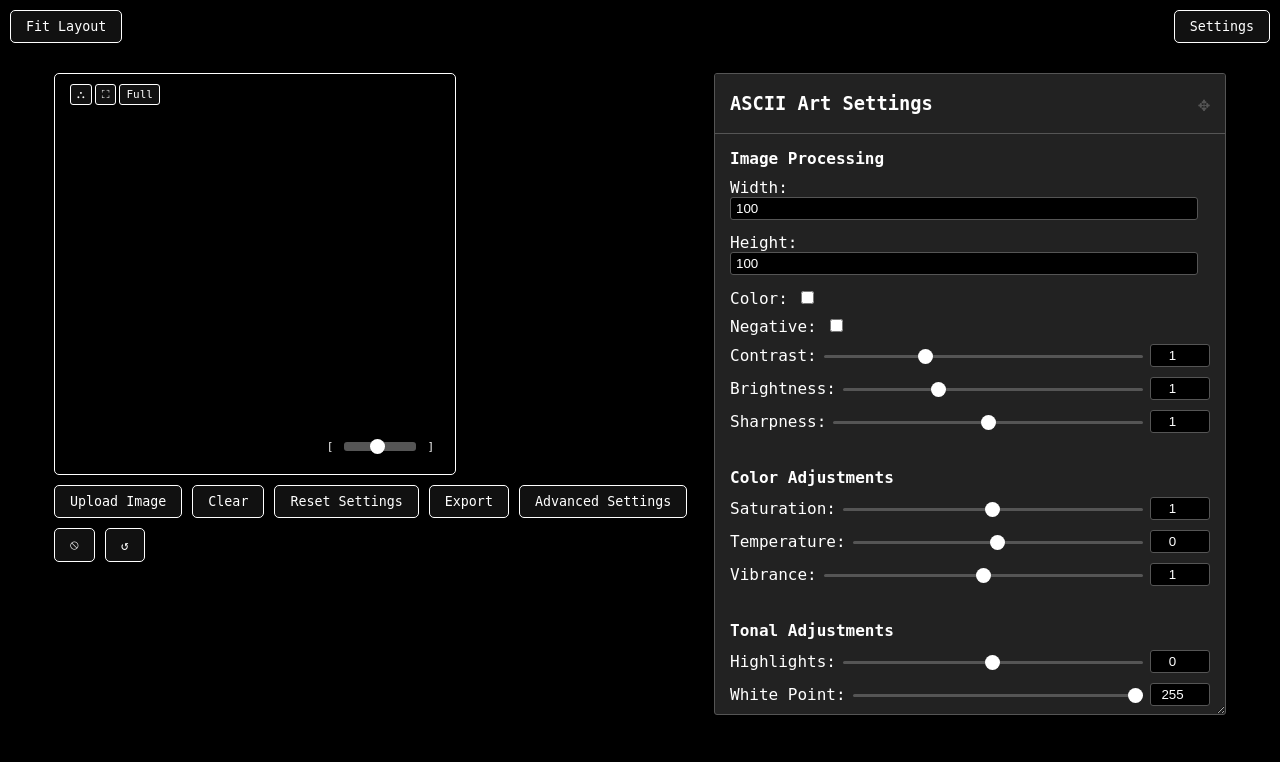
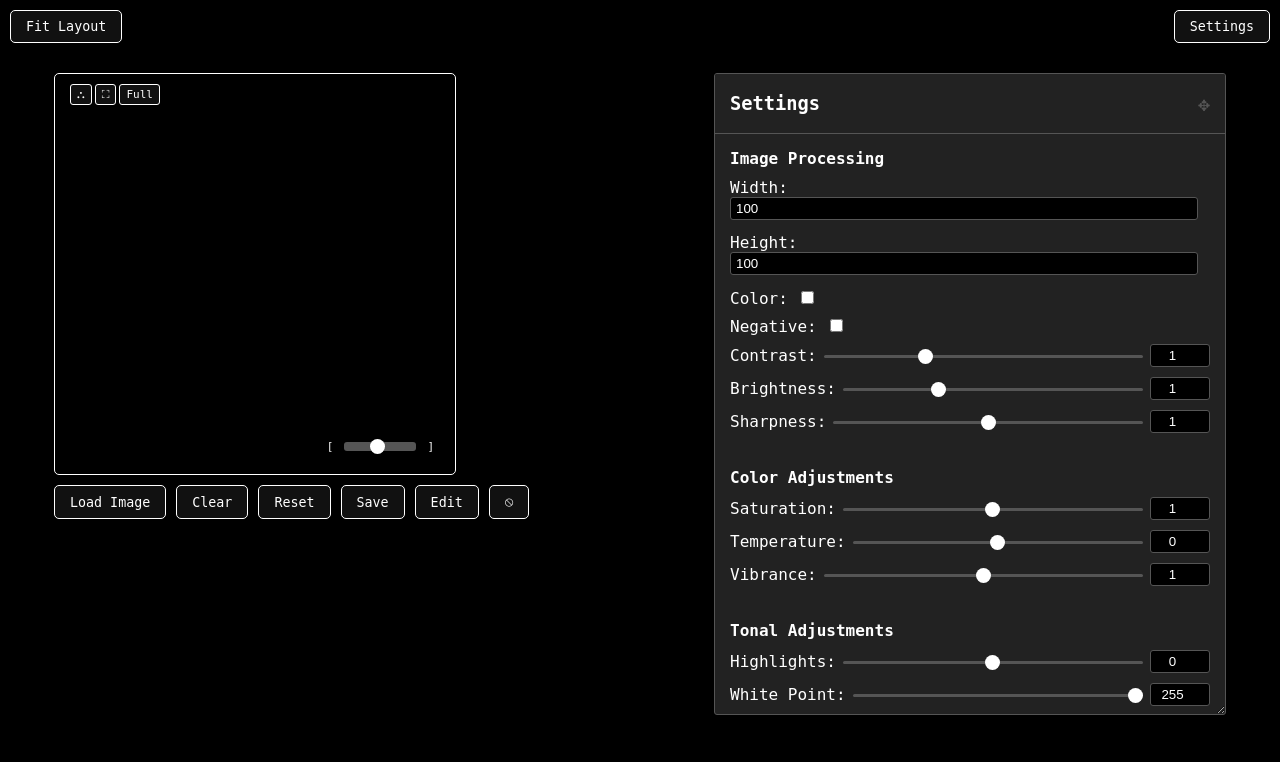
Before and after one commit to xetsue/AXECII, a plain HTML site: page index.html in a window 1280 px wide. Drawn offline with Linux system fonts and the light colour scheme.

Commit message:
Update index.html

```diff
--- a/index.html
+++ b/index.html
@@ -548,23 +548,23 @@
                 <div id="ascii-art" class="ascii-art"></div>
             </div>
             <div class="controls">
-                <button id="upload-button">Upload Image</button>
+                <button id="upload-button">Load Image</button>
                 <button id="clear-button">Clear</button>
-                <button id="reset-button">Reset Settings</button>
-                <button id="export-button">Export</button>
+                <button id="reset-button">Reset</button>
+                <button id="export-button">Save</button>
                 <div class="export-options" style="display: none;">
                     <button id="export-txt">TXT</button>
                     <button id="export-png">PNG</button>
                     <button id="export-png-mono">PNG (Mono)</button>
                 </div>
-                <button id="advanced-settings-button">Advanced Settings</button>
+                <button id="advanced-settings-button">Edit</button>
                 <button id="hide-frame-ui-button">⦸</button>
-                <button id="swap-panels-button">↺</button>
+                <button id="swap-panels-button" style= "display:none"></button>
             </div>
         </div>
         <div id="advanced-settings-panel" style="display: none;">
             <div class="settings-header"> <div id="drag-handle" class="drag-handle">✥</div>
-                <h3>ASCII Art Settings</h3>
+                <h3>Settings</h3>
             </div>
             <div class="settings-content-scrollable"> <div class="setting-group">
                     <h4>Image Processing</h4>
```
